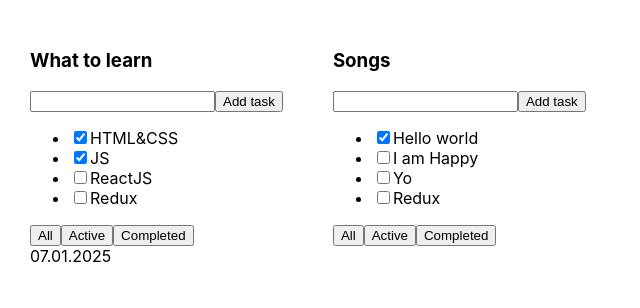
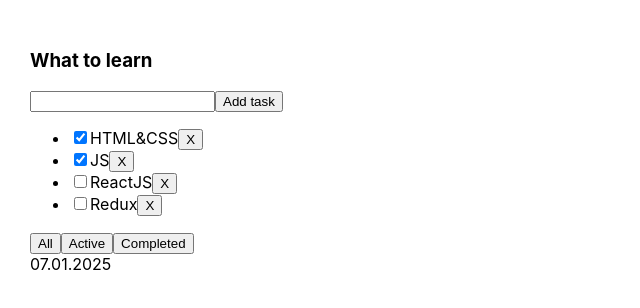
Before and after one commit to Vital9i/ToDoList-on-pnpm, a React (Vite) app: page / in a window 1280 px wide. Shown: the top 308 px of the page, without its empty margins (0-640 px from the left). Built offline with nearby package versions, Linux system fonts and the light colour scheme.

Commit message:
Lesson 1 from zero (complete)

```diff
--- a/src/App.tsx
+++ b/src/App.tsx
@@ -1,27 +1,61 @@
 import './App.css'
 import {TaskProps, TodolistItem} from './TodolistItem'
+import {useState} from "react";
+
+export type FilterValues = 'All' | 'Active' | 'Completed'
 
 export const App = () => {
 
+    const [filter, setFilter] = useState<FilterValues>('All')
 
-    const tasks1: TaskProps[] = [
+    const [tasks1, setTask1] = useState<TaskProps[]>([
         {id: 1, title: 'HTML&CSS', isDone: true},
         {id: 2, title: 'JS', isDone: true},
         {id: 3, title: 'ReactJS', isDone: false},
         {id: 4, title: 'Redux', isDone: false},
-    ]
+    ])
 
-    const tasks2: TaskProps[] = [
-        {id: 1, title: 'Hello world', isDone: true},
-        {id: 2, title: 'I am Happy', isDone: false},
-        {id: 3, title: 'Yo', isDone: false},
-        {id: 4, title: 'Redux', isDone: false},
-    ]
+    // const tasks2: TaskProps[] = [
+    //     {id: 1, title: 'Hello world', isDone: true},
+    //     {id: 2, title: 'I am Happy', isDone: false},
+    //     {id: 3, title: 'Yo', isDone: false},
+    //     {id: 4, title: 'Redux', isDone: false},
+    // ]
+    const changeFilter = (filter:FilterValues)=>{
+        setFilter(filter)
+    }
+
+    let filteredTasks: TaskProps[] = tasks1
+
+    switch (filter) {
+        case 'All':
+            filteredTasks = tasks1
+            break;
+        case 'Active':
+            filteredTasks = tasks1.filter((t) => !t.isDone)
+            break;
+        case 'Completed':
+            filteredTasks = tasks1.filter((t) => t.isDone)
+            break;
+        default:
+            filteredTasks = tasks1
+    }
+
+    const deleteTask = (id: number) => {
+        const filteredTasks = tasks1.filter((t) => t.id !== id)
+        setTask1(filteredTasks)
+    }
 
     return (
         <div className="app">
-            <TodolistItem title={'What to learn'} tasks={tasks1} date={'07.01.2025'}/>
-            <TodolistItem title={'Songs'} tasks={tasks2}/>
+            <TodolistItem title={'What to learn'}
+                          tasks={filteredTasks}
+                          date={'07.01.2025'}
+                          deleteTask={deleteTask}
+                          changeFilter={changeFilter}
+
+            />
+            {/*<TodolistItem title={'Songs'} tasks={tasks2}/>*/}
         </div>
     )
 }
--- a/src/TodolistItem.tsx
+++ b/src/TodolistItem.tsx
@@ -1,9 +1,12 @@
 import {Button} from "./Button.tsx";
+import {FilterValues} from "./App.tsx";
 
 type TodolistItemProps = {
     title: string
     tasks: TaskProps[]
     date?: string
+    deleteTask: (id: number) => void
+    changeFilter:(filter:FilterValues)=>void
 }
 
 export type TaskProps = {
@@ -12,7 +15,13 @@ export type TaskProps = {
     isDone: boolean
 }
 
-export const TodolistItem = ({title, tasks, date}: TodolistItemProps) => {
+export const TodolistItem = ({
+                                 title,
+                                 tasks,
+                                 date,
+                                 deleteTask,
+                                 changeFilter
+                             }: TodolistItemProps) => {
     return (
         <div>
             <h3>{title}</h3>
@@ -28,14 +37,15 @@ export const TodolistItem = ({title, tasks, date}: TodolistItemProps) => {
                             <li key={task.id}>
                                 <input type="checkbox" checked={task.isDone}/>
                                 <span>{task.title}</span>
+                                <Button title={'X'} onClickHandler={() => deleteTask(task.id)}/>
                             </li>
                         )
                     }))}
             </ul>
             <div>
-                <Button title={'All'}/>
-                <Button title={'Active'}/>
-                <Button title={'Completed'}/>
+                <Button title={'All'} onClickHandler={()=>changeFilter('All')}/>
+                <Button title={'Active'} onClickHandler={()=>changeFilter('Active')}/>
+                <Button title={'Completed'} onClickHandler={()=>changeFilter('Completed')}/>
             </div>
             <span>{date}</span>
         </div>
```
